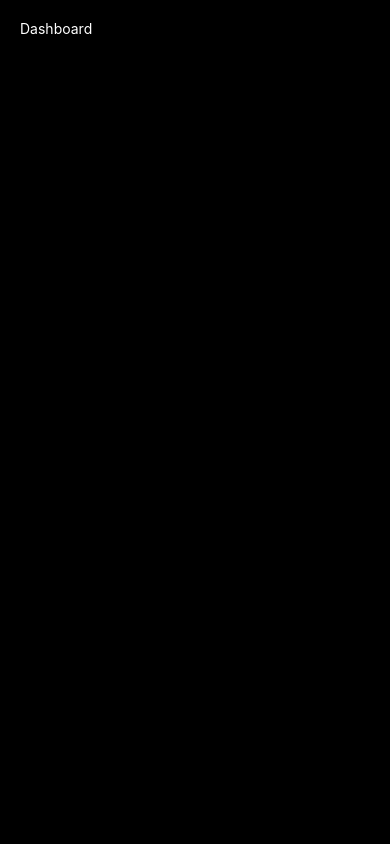
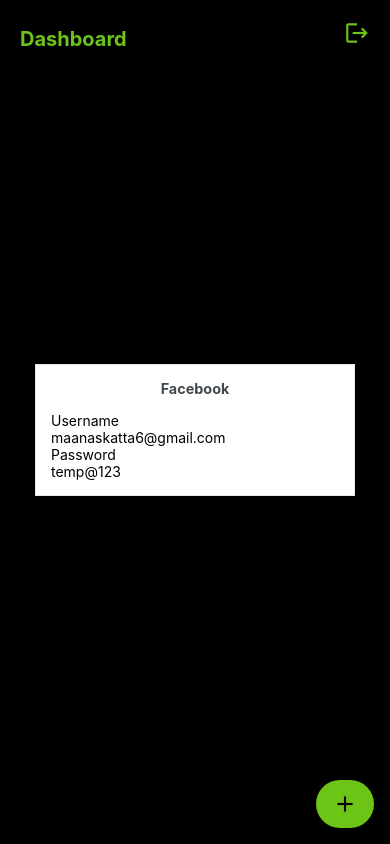
Before and after one commit to maanaskatta/credlock, a React Native app: screen /Dashboard in a window 390 px wide. Built offline with nearby package versions, Linux system fonts and the light colour scheme.

Commit message:
Dashboard UI

```diff
--- a/screens/Dashboard/index.js
+++ b/screens/Dashboard/index.js
@@ -1,10 +1,63 @@
 import React from "react";
-import { View, Text, StatusBar, StyleSheet } from "react-native";
+import { View, Text, StatusBar, StyleSheet, ScrollView } from "react-native";
+import { Icon, FAB, Card } from "react-native-elements";
+
+const fakeData = [
+  {
+  title: "Facebook",
+  username: "maanaskatta6@gmail.com",
+  password:"temp@123"
+},
+]
+
+const CredentialCard = ({data}) => {
+  return (
+    <Card>
+      <Card.Title>{data.title}</Card.Title>
+      <View>
+        <View>
+          <Text>Username</Text>
+          <Text>{data.username}</Text>
+        </View>
+        <View>
+          <Text>Password</Text>
+          <Text>{data.password}</Text>
+        </View>
+      </View>
+    </Card>
+  );
+}
 
 export default function Dashboard() {
   return (
     <View style={styles.container}>
-      <Text style={{ color: "white" }}>Dashboard</Text>
+      <View style={styles.headerStyle}>
+        <Text style={{ color: "#6CC417", fontSize: 20, fontWeight:"bold" }}>Dashboard</Text>
+        <Icon
+          name='logout'
+          type='material'
+          color='#6CC417'
+          size={26}
+
+          onPress={() => console.log('hello')} />
+      </View>
+
+      <ScrollView>
+        {
+          fakeData.map((credential) => {
+            return (
+              <CredentialCard data={credential}/>
+            );
+          })
+        }
+      </ScrollView>
+
+      <FAB title={() => <Icon name="add" color="black" size={26} type="material" />} placement="right" color="#6CC417" />
+
+
+
+
+
     </View>
   );
 }
@@ -13,7 +66,14 @@
   container: {
     flex: 1,
     backgroundColor: "black",
-    paddingTop: StatusBar.currentHeight + 20,
+    paddingTop: StatusBar.currentHeight + 13,
     padding: 20,
   },
+
+  headerStyle : {
+    flex: 1,
+    flexDirection: "row",
+    alignItems:"baseline",
+    justifyContent:"space-between"
+  }
 });
```
Also changed, not shown: 2 other files (tests, documents, lock files or other folders).
